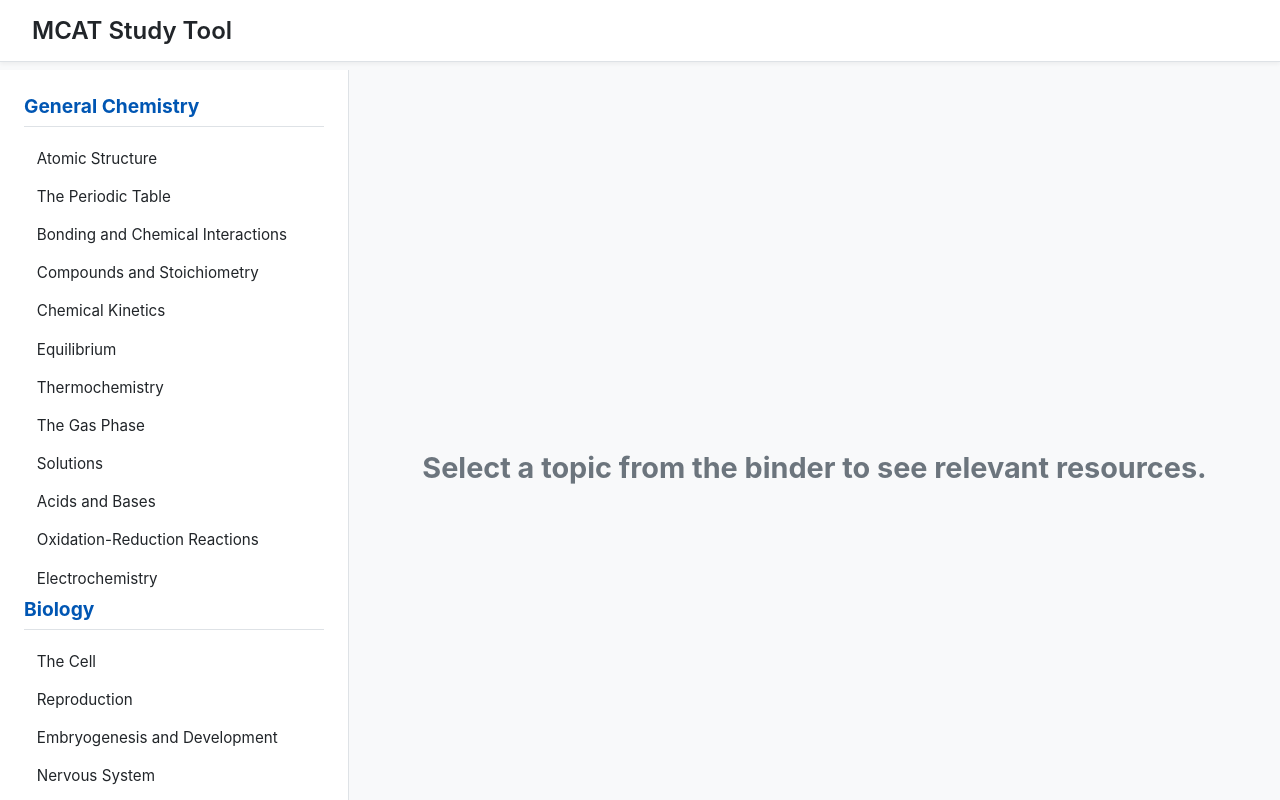
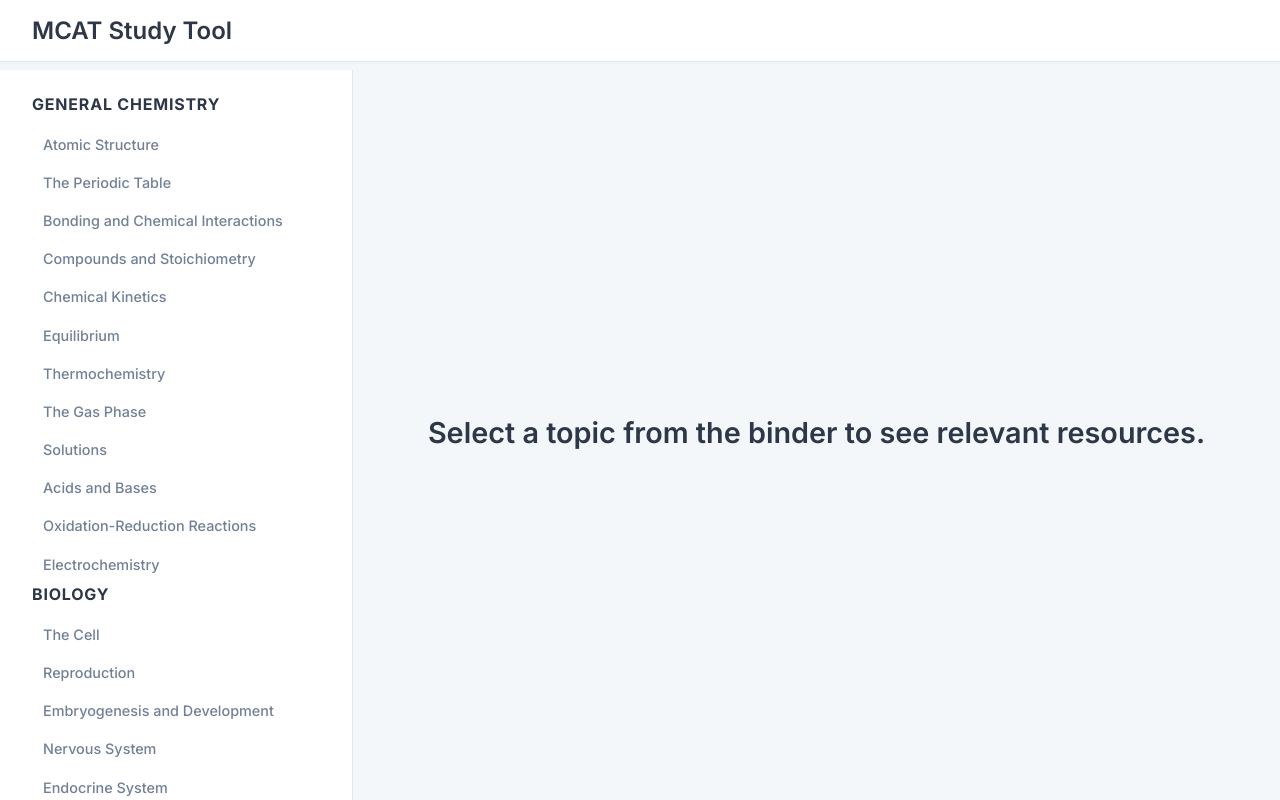
Before and after one commit to hunterinspanish07/mcat_study_helper, a React (Create React App) app in the folder mcat-frontend/: page / in a window 1280 px wide. Built offline with nearby package versions, Linux system fonts and the light colour scheme.

Commit message:
add subtopic search and UI improved

```diff
--- a/mcat-frontend/src/App.css
+++ b/mcat-frontend/src/App.css
@@ -1,22 +1,25 @@
+/* --- 1. Import Font & Define Color Palette --- */
+@import url('https://fonts.googleapis.com/css2?family=Inter:wght@400;500;600;700&display=swap');
+
 :root {
-  --primary-bg: #f8f9fa;
-  --secondary-bg: #ffffff;
-  --border-color: #dee2e6;
-  --text-color: #212529;
-  --link-color: #007bff;
-  --hover-bg: #e9ecef;
-  --accent-color: #0056b3;
+  --bg-main: #f4f7f9;
+  --bg-panel: #ffffff;
+  --text-primary: #2d3748;
+  --text-secondary: #718096;
+  --accent-primary: #4299e1; /* A nice, modern blue */
+  --accent-secondary: #ebf8ff; /* A very light version of the accent */
+  --border-color: #e2e8f0;
 }
 
 body {
   margin: 0;
-  font-family: -apple-system, BlinkMacSystemFont, 'Segoe UI', 'Roboto', 'Oxygen',
+  font-family: 'Inter', -apple-system, BlinkMacSystemFont, 'Segoe UI', 'Roboto', 'Oxygen',
     'Ubuntu', 'Cantarell', 'Fira Sans', 'Droid Sans', 'Helvetica Neue',
     sans-serif;
   -webkit-font-smoothing: antialiased;
   -moz-osx-font-smoothing: grayscale;
-  background-color: var(--primary-bg);
-  color: var(--text-color);
+  background-color: var(--bg-main);
+  color: var(--text-primary);
 }
 
 .App {
@@ -31,12 +34,13 @@ header {
   left: 0;
   right: 0;
   padding: 1rem 2rem;
-  background-color: var(--secondary-bg);
+  background-color: var(--bg-panel);
   border-bottom: 1px solid var(--border-color);
   font-size: 1.5rem;
   font-weight: 600;
   z-index: 10;
-  box-shadow: 0 2px 4px rgba(0,0,0,0.05);
+  box-shadow: 0 1px 3px rgba(0,0,0,0.03);
+  color: var(--text-primary);
 }
 
 .main-content {
@@ -45,22 +49,22 @@ header {
   padding-top: 70px; /* Height of the header */
 }
 
-/* --- Left Pane: Binder View --- */
+/* --- 2. Left Pane: Binder View --- */
 .binder-view {
-  flex: 0 0 300px;
-  background-color: var(--secondary-bg);
+  flex: 0 0 320px; /* Slightly wider */
+  background-color: var(--bg-panel);
   border-right: 1px solid var(--border-color);
-  padding: 1.5rem;
+  padding: 1.5rem 0.5rem 1.5rem 1.5rem; /* Adjust padding */
   overflow-y: auto;
 }
 
 .binder-view h2 {
-  font-size: 1.2rem;
-  margin-top: 1.5rem;
-  margin-bottom: 0.75rem;
-  color: var(--accent-color);
-  border-bottom: 1px solid var(--border-color);
-  padding-bottom: 0.5rem;
+  font-size: 1rem;
+  font-weight: 700;
+  margin: 1.5rem 0 0.75rem 0.5rem;
+  color: var(--text-primary);
+  text-transform: uppercase;
+  letter-spacing: 0.05em;
 }
 
 .binder-view h2:first-of-type {
@@ -74,74 +78,85 @@ header {
 }
 
 .binder-view li {
-  padding: 0.6rem 0.8rem;
+  padding: 0.6rem 1rem;
   cursor: pointer;
-  border-radius: 5px;
-  transition: background-color 0.2s ease-in-out;
-  font-size: 0.95rem;
+  border-radius: 6px;
+  font-size: 0.9rem;
+  color: var(--text-secondary);
+  font-weight: 500;
+  margin-bottom: 2px;
+  border-left: 3px solid transparent; /* Prepare for selected state */
+  transition: all 0.2s ease-in-out;
 }
 
 .binder-view li:hover {
-  background-color: var(--hover-bg);
+  background-color: var(--bg-main);
+  color: var(--text-primary);
+  transform: translateX(4px);
 }
 
 .binder-view li.selected {
-  background-color: var(--link-color);
-  color: white;
-  font-weight: 500;
+  background-color: var(--accent-secondary);
+  color: var(--accent-primary);
+  font-weight: 600;
+  border-left-color: var(--accent-primary);
 }
 
-
-/* --- Right Pane: Resources View --- */
+/* --- 3. Right Pane: Resources View --- */
 .resources-view {
   flex: 1;
-  padding: 2rem;
+  padding: 2rem 3rem; /* More horizontal padding */
   overflow-y: auto;
 }
 
 .resources-view h3 {
-  margin-top: 0;
-  font-size: 1.8rem;
-  font-weight: 500;
+  margin: 0 0 2rem 0;
+  font-size: 2rem;
+  font-weight: 600;
 }
 
 .placeholder, .loading, .error {
   display: flex;
+  flex-direction: column;
   justify-content: center;
   align-items: center;
-  height: 100%;
-  color: #6c757d;
+  height: calc(100% - 70px);
+  color: var(--text-secondary);
   font-size: 1.2rem;
+  text-align: center;
+}
+.placeholder h2 {
+  color: var(--text-primary);
+  font-weight: 600;
 }
 
 .resource-list {
   display: grid;
   gap: 1.5rem;
-  grid-template-columns: repeat(auto-fill, minmax(300px, 1fr));
+  grid-template-columns: repeat(auto-fill, minmax(320px, 1fr));
 }
 
 .resource-card {
-  background-color: var(--secondary-bg);
+  background-color: var(--bg-panel);
   border: 1px solid var(--border-color);
   border-radius: 8px;
-  padding: 1rem 1.5rem;
-  box-shadow: 0 2px 5px rgba(0,0,0,0.05);
+  padding: 1.25rem;
+  box-shadow: 0 2px 4px rgba(0,0,0,0.04);
   transition: transform 0.2s ease, box-shadow 0.2s ease;
 }
 
 .resource-card:hover {
-  transform: translateY(-5px);
-  box-shadow: 0 4px 10px rgba(0,0,0,0.1);
-}
-
-.resource-card h4 {
-  margin: 0 0 0.5rem 0;
+  transform: translateY(-4px);
+  box-shadow: 0 6px 15px rgba(0, 0, 0, 0.08);
 }
 
 .resource-card h4 a {
   text-decoration: none;
-  color: var(--link-color);
+  color: var(--accent-primary);
   font-size: 1.1rem;
+  font-weight: 600;
+  display: block;
+  margin-bottom: 0.75rem;
 }
 
 .resource-card h4 a:hover {
@@ -153,12 +168,33 @@ header {
   justify-content: space-between;
   align-items: center;
   font-size: 0.85rem;
-  color: #6c757d;
+  color: var(--text-secondary);
 }
 
 .resource-type {
-  background-color: var(--hover-bg);
-  padding: 0.2rem 0.6rem;
-  border-radius: 12px;
-  font-weight: 500;
+  background-color: var(--accent-secondary);
+  color: var(--accent-primary);
+  padding: 0.25rem 0.75rem;
+  border-radius: 9999px; /* Pill shape */
+  font-weight: 600;
+  font-size: 0.75rem;
 }
+
+/* --- 4. General Polish: Custom Scrollbar --- */
+::-webkit-scrollbar {
+  width: 10px;
+}
+
+::-webkit-scrollbar-track {
+  background: var(--bg-main);
+}
+
+::-webkit-scrollbar-thumb {
+  background-color: #cbd5e0;
+  border-radius: 10px;
+  border: 2px solid var(--bg-main);
+}
+
+::-webkit-scrollbar-thumb:hover {
+  background-color: #a0aec0;
+}
--- a/mcat-frontend/src/App.js
+++ b/mcat-frontend/src/App.js
@@ -50,7 +50,7 @@ const ResourceCard = ({ resource }) => (
 );
 
 // --- Right Pane: ResourcesView Component ---
-const ResourcesView = ({ resources, isLoading, error, selectedTopic }) => {
+const ResourcesView = ({ resources, isLoading, error, selectedTopic, onSubtopicSearch, subtopic }) => {
   if (isLoading) {
     return <div className="resources-view loading">Finding resources...</div>;
   }
@@ -65,9 +65,24 @@ const ResourcesView = ({ resources, isLoading, error, selectedTopic }) => {
     );
   }
 
+  const handleSubmit = (e) => {
+    e.preventDefault();
+    const searchInput = e.target.elements.subtopic.value;
+    onSubtopicSearch(searchInput);
+  };
+
   return (
     <main className="resources-view">
       <h3>Resources for "{selectedTopic}"</h3>
+      <form onSubmit={handleSubmit} className="subtopic-search">
+        <input
+          type="text"
+          name="subtopic"
+          placeholder="Enter subtopic to refine search (optional)"
+          defaultValue={subtopic}
+        />
+        <button type="submit">Refine Search</button>
+      </form>
       {resources.length > 0 ? (
         <div className="resource-list">
           {resources.map((res) => (
@@ -84,8 +99,9 @@ const ResourcesView = ({ resources, isLoading, error, selectedTopic }) => {
 // --- Main App Component ---
 function App() {
   const [binderData, setBinderData] = useState(null);
-  // REMOVED unused 'selectedSubject' state to fix the warning
   const [selectedTopic, setSelectedTopic] = useState('');
+  const [currentSubject, setCurrentSubject] = useState('');
+  const [subtopic, setSubtopic] = useState('');
   const [resources, setResources] = useState([]);
   const [isLoading, setIsLoading] = useState(false);
   const [error, setError] = useState(null);
@@ -98,21 +114,17 @@ function App() {
       .catch((err) => console.error("Failed to load binder content:", err));
   }, []);
 
-  const handleTopicClick = async (subject, topic) => {
-    // REMOVED setSelectedSubject call
-    setSelectedTopic(topic);
+  const fetchResources = async (subject, topic, subtopicValue = '') => {
     setIsLoading(true);
     setError(null);
     setResources([]);
 
-    // The subject name might have '&' which needs to be encoded.
-    // Example: "Physics and Math" -> "Physics%20and%20Math"
-    const apiUrl = `http://localhost:8000/find_resources?subject=${encodeURIComponent(subject)}&topic=${encodeURIComponent(topic)}&limit=8`;
+    const apiUrl = `http://localhost:8000/find_resources?subject=${encodeURIComponent(subject)}&topic=${encodeURIComponent(topic)}${subtopicValue ? `&subtopic=${encodeURIComponent(subtopicValue)}` : ''}&limit=8`;
 
     try {
       const response = await fetch(apiUrl);
       if (!response.ok) {
-        const errorData = await response.json(); // Try to get more detail from API
+        const errorData = await response.json();
         throw new Error(`API Error: ${errorData.detail || response.statusText}`);
       }
       const data = await response.json();
@@ -123,6 +135,18 @@ function App() {
     } finally {
       setIsLoading(false);
     }
+  };
+
+  const handleTopicClick = async (subject, topic) => {
+    setSelectedTopic(topic);
+    setCurrentSubject(subject);
+    setSubtopic('');
+    await fetchResources(subject, topic);
+  };
+
+  const handleSubtopicSearch = async (newSubtopic) => {
+    setSubtopic(newSubtopic);
+    await fetchResources(currentSubject, selectedTopic, newSubtopic);
   };
 
   return (
@@ -139,6 +163,8 @@ function App() {
           isLoading={isLoading}
           error={error}
           selectedTopic={selectedTopic}
+          onSubtopicSearch={handleSubtopicSearch}
+          subtopic={subtopic}
         />
       </div>
     </div>
```
Also changed, not shown: 1 other file (tests, documents, lock files or other folders).
